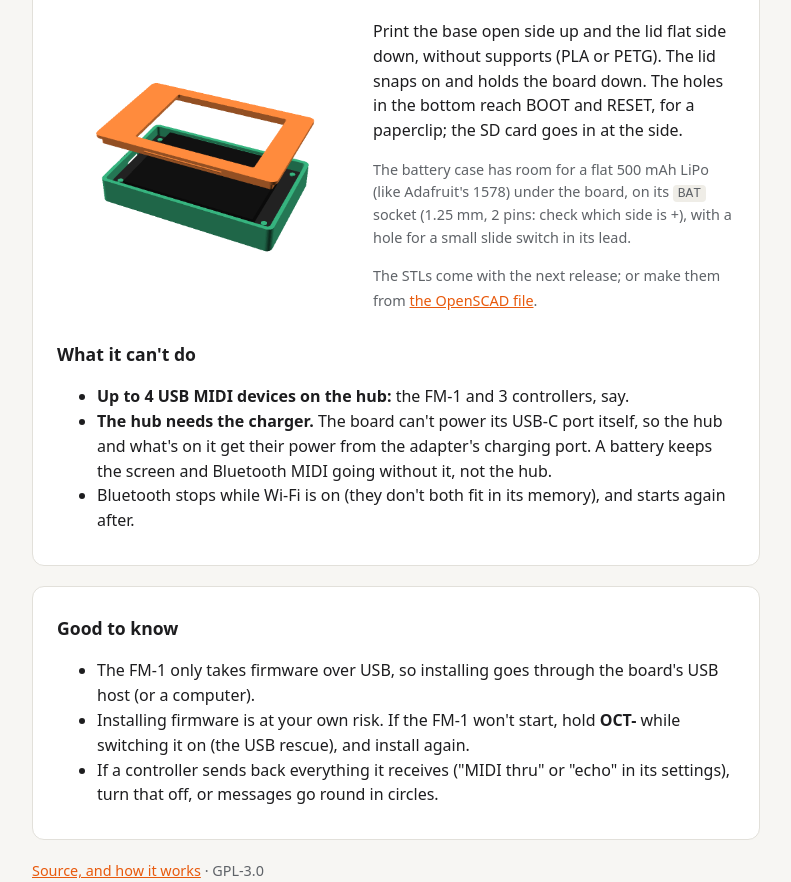
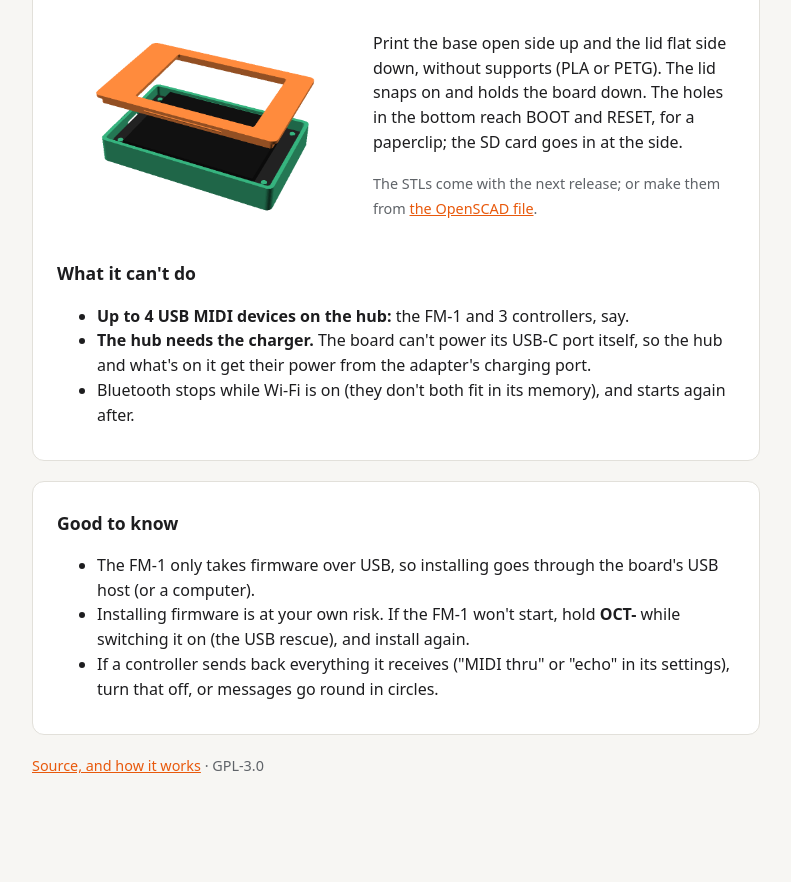
Before and after one commit to JoeyWangTW/fm1buddy, a website: page site/index.html in a window 1280 px wide. Shown: the part 1843-2725 px from the top of the page, without its empty margins (244-1035 px from the left). After the commit the page ends 2620 px from the top, so only its background shows below. Drawn offline with Linux system fonts and the light colour scheme; no server answers.

Commit message:
Drop the battery case

```diff
--- a/site/app.js
+++ b/site/app.js
@@ -71,7 +71,7 @@ function cases(files) {
       box.innerHTML = `<span class="note">The STLs come with the next release; or make them from <a href="${SCAD}">the OpenSCAD file</a>.</span>`
       continue
     }
-    box.innerHTML = [link(`${config}-base`, 'Base'), link(`${config}-lid`, 'Lid'), has(`${config}-battery-base`) ? link(`${config}-battery-base`, 'With a battery: base') : '', has(`${config}-battery-lid`) ? link(`${config}-battery-lid`, 'With a battery: lid') : ''].join(' ')
+    box.innerHTML = [link(`${config}-base`, 'Base'), link(`${config}-lid`, 'Lid')].join(' ')
   }
 }
 
--- a/site/index.html
+++ b/site/index.html
@@ -64,14 +64,13 @@ FM-1 ───────┘                 │
           <img src="case/s3.png" alt="The case for the CYD-S3" width="450" height="350" loading="lazy" />
           <div>
             <p>Print the base open side up and the lid flat side down, without supports (PLA or PETG). The lid snaps on and holds the board down. The holes in the bottom reach BOOT and RESET, for a paperclip; the SD card goes in at the side.</p>
-            <p class="note">The battery case has room for a flat 500 mAh LiPo (like Adafruit's 1578) under the board, on its <code>BAT</code> socket (1.25 mm, 2 pins: check which side is +), with a hole for a small slide switch in its lead.</p>
             <div class="actions case-links"></div>
           </div>
         </div>
         <h2>What it can't do</h2>
         <ul>
           <li><strong>Up to 4 USB MIDI devices on the hub:</strong> the FM-1 and 3 controllers, say.</li>
-          <li><strong>The hub needs the charger.</strong> The board can't power its USB-C port itself, so the hub and what's on it get their power from the adapter's charging port. A battery keeps the screen and Bluetooth MIDI going without it, not the hub.</li>
+          <li><strong>The hub needs the charger.</strong> The board can't power its USB-C port itself, so the hub and what's on it get their power from the adapter's charging port.</li>
           <li>Bluetooth stops while Wi-Fi is on (they don't both fit in its memory), and starts again after.</li>
         </ul>
       </section>
```
Also changed, not shown: 2 other files.
